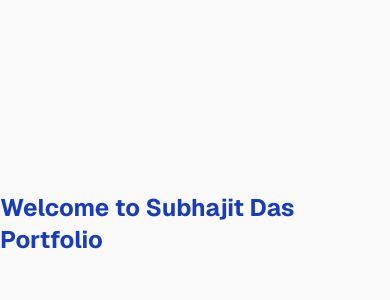
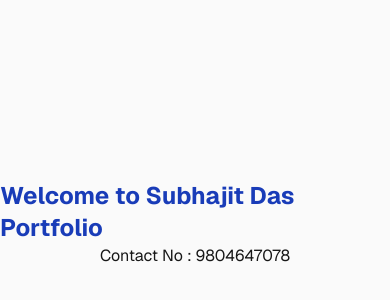
Before and after one commit to Subha-87/Portfolio-Jenkins-AWS, a Next.js app: page / in a window 390 px wide. Shown: the part 198-498 px from the top of the page. Built offline with nearby package versions, Linux system fonts and the light colour scheme.

Commit message:
mobile added

```diff
--- a/src/app/page.js
+++ b/src/app/page.js
@@ -4,6 +4,7 @@ export default function Home() {
   return (
     <div className="flex flex-col flex-1 items-center justify-center bg-zinc-50 font-sans dark:bg-black">
      <h2 className="text-2xl text-blue-800 font-bold">Welcome to Subhajit Das Portfolio</h2>
+     <h4>Contact No : 9804647078</h4>
     </div>
   );
 }
```
Also changed, not shown: 1 other file (tests, documents, lock files or other folders).
